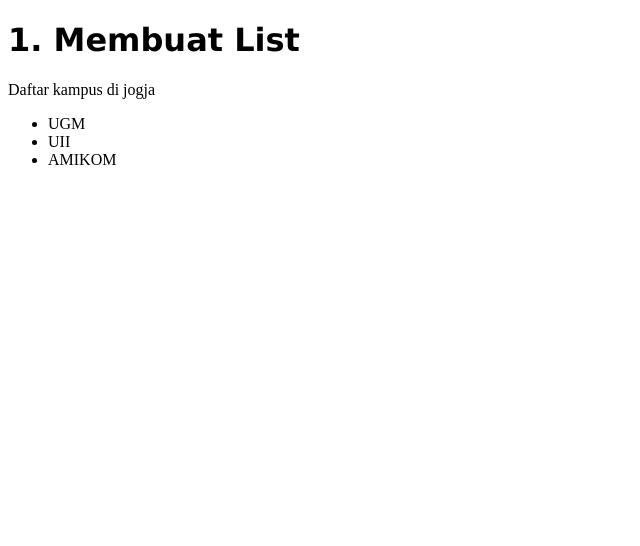
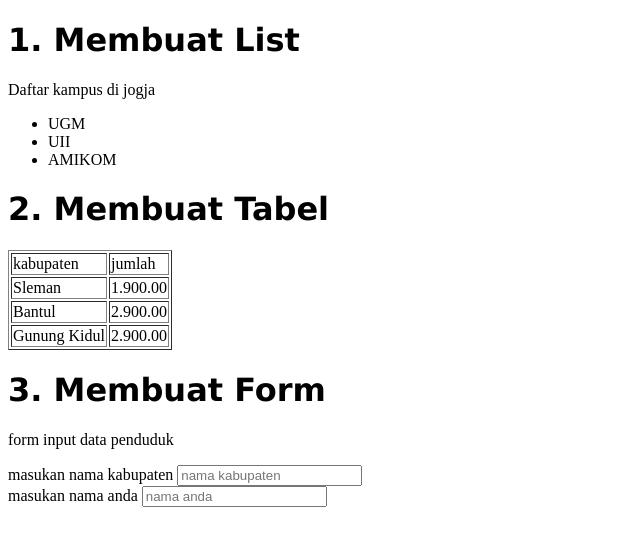
Before and after one commit to adriansyahysf/pwpraktikum_2, a plain HTML site: page index.html in a window 1280 px wide. Shown: the whole page, without its empty margins (0-640 px from the left). Drawn offline with Linux system fonts and the light colour scheme.

Commit message:
menambah

```diff
--- a/index.html
+++ b/index.html
@@ -13,5 +13,44 @@
         <li>UII</li>
         <li>AMIKOM</li>
     </ul>
+    <h1 style="font-family: Verdana, Geneva, Tahoma, sans-serif;"> 2. Membuat Tabel</h1>
+        <table border="1">
+            <thead>
+                <tr>
+                    <td>kabupaten</td>
+                    <td>jumlah</td>
+                </tr>
+
+            <tbody>
+                <tr>
+                    <td>Sleman</td>
+                    <td>1.900.00</td>
+                </tr>
+
+                <tr>
+                    <td>Bantul</td>
+                    <td>2.900.00</td>
+                </tr>
+
+                <tr>
+                    <td>Gunung Kidul</td>
+                    <td>2.900.00</td>
+                </tr>
+            </tbody>
+            </thead>
+        </table>
+    <h1 style="font-family: Verdana, Geneva, Tahoma, sans-serif;">3. Membuat Form</h1>
+        <p>form input data penduduk</p>
+        <form action="#">
+            <div>
+                <span>masukan nama kabupaten</span>
+                <input type="text" placeholder="nama kabupaten">
+            </div>
+
+            <div>
+                <span>masukan nama anda</span>
+                <input type="text" placeholder="nama anda">
+            </div>
+        </form>
 </body>
 </html>
```
